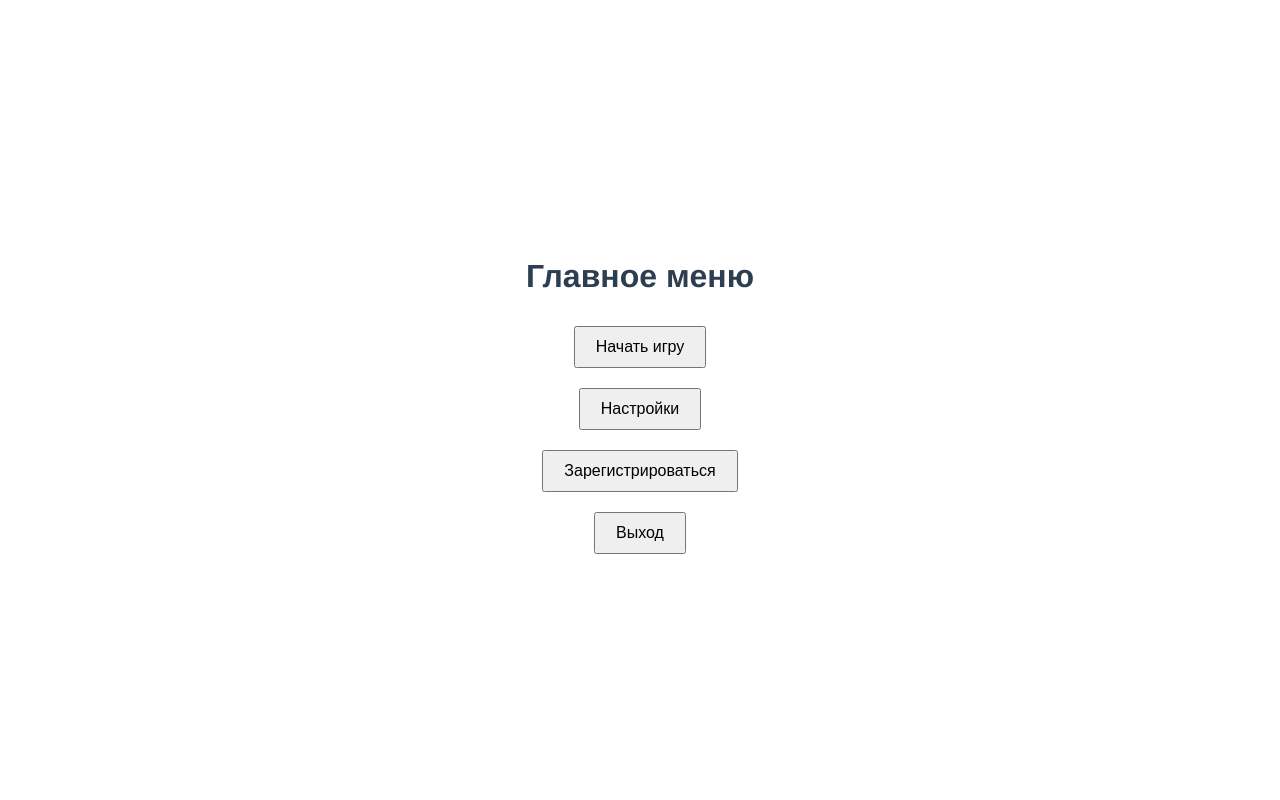
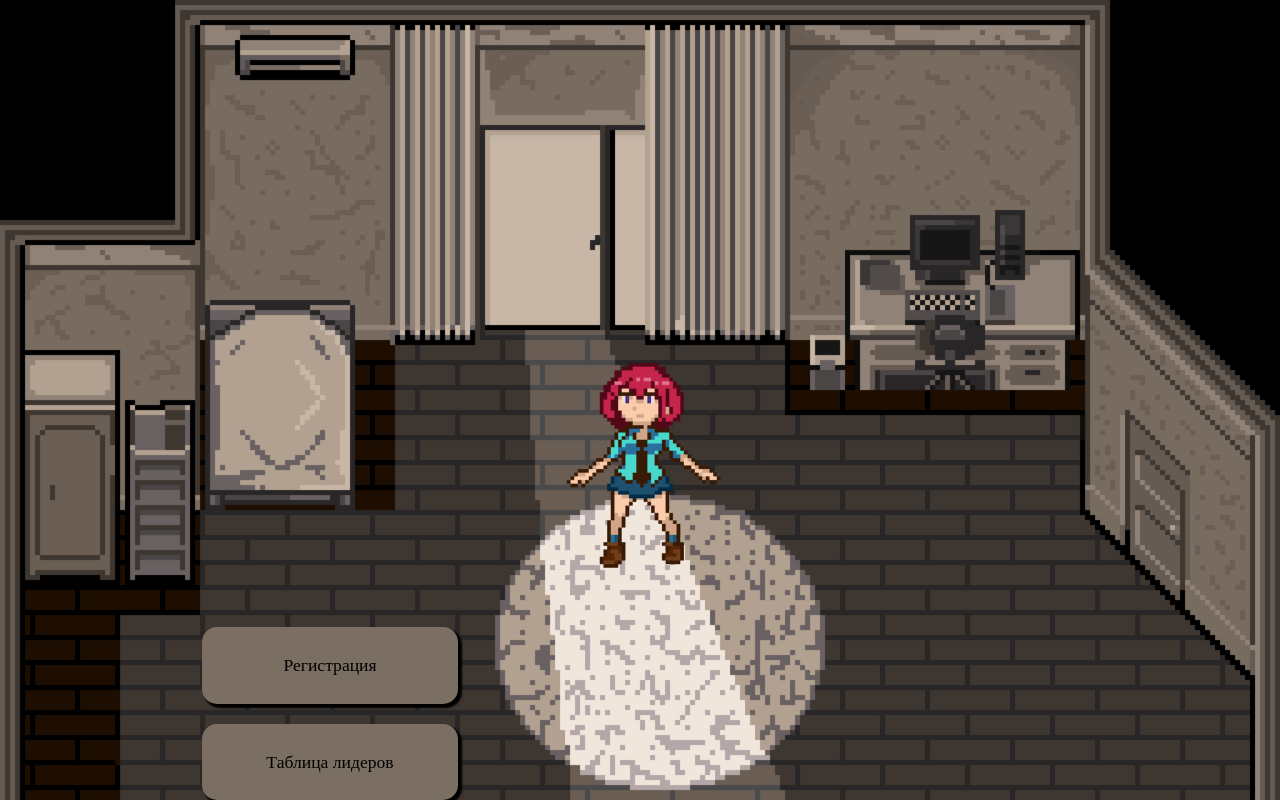
Before and after one commit to JopkaMuravya/Textorcist, a Vue app: page / in a window 1280 px wide. Built offline with nearby package versions, Linux system fonts and the light colour scheme.

Commit message:
add design main menu

```diff
--- a/src/components/MainMenu.vue
+++ b/src/components/MainMenu.vue
@@ -1,10 +1,34 @@
-<template>
+<!-- <template>
   <div class="main-menu">
     <h1>Главное меню</h1>
     <button @click="$router.push('/game')">Начать игру</button>
     <button @click="openSettings">Настройки</button>
     <button @click="$router.push('/register')">Зарегистрироваться</button>
     <button @click="exitGame">Выход</button>
+  </div>
+</template> -->
+<template>
+  <div class="main-menu">
+    <div class="player-cont"><img src="@/assets/main_character.png" alt="Персонаж" class="player"/></div>
+    <div id="button-container">
+      <div id="upper-container" class="btn-cont-div">
+        <button class = "menu-button" @click="$router.push('/register')">Регистрация</button>
+      </div>
+      <div id="middle-container" class="btn-cont-div">
+        <button class = "menu-button">Таблица лидеров</button>
+      </div>
+      <div id="bottom-container" class="btn-cont-div">
+        <div id="bottom-left">
+          <button class = "menu-button" @click="openSettings">Настройки</button>
+        </div>
+        <div id="bottom-middle">
+          <button class = "menu-button startgame-btn" @click="$router.push('/game')">Начать игру</button>
+        </div>
+        <div id="bottom-right">
+          <button class = "menu-button" @click="exitGame">Выход</button>
+        </div>
+      </div>
+    </div>
   </div>
 </template>
 
@@ -26,15 +50,93 @@ export default {
 
 <style scoped>
 .main-menu {
+  background-image: url("@/assets/background.png");
+  background-size: contain;
+  background-position: top;
+  background-repeat: no-repeat;
+
+  width: 100vw;
+  height: 75vw;
+
+  position:relative;
+}
+.player {
+  z-index: 100;
+  margin: auto;
+  width: 20vw;
+  height: 20vw;
+}
+.player-cont {
+  position: absolute;
+  width: 100%;
+  height: 100%;
+  display: flex;
+  align-items: center;
+}
+#button-container {
+  position: relative;
   display: flex;
   flex-direction: column;
+  bottom: 50px;
+
+  padding-left: auto;
+  padding-right: auto;
+  width: 100%;
+
+  position: absolute;
+}
+.btn-cont-div {
+  padding-left: 15%;
+  padding-right: 15%;
+  margin-top: 20px;
+}
+#bottom-container {
+  display: flex;
+  flex-direction: row;
+  justify-content: space-between;
   align-items: center;
-  justify-content: center;
-  height: 100vh;
+
+  margin-top: calc(20px - 1vw);
 }
-button {
-  margin: 10px;
-  padding: 10px 20px;
-  font-size: 16px;
+#middle-container {
+  display: flex;
+  justify-content: start;
 }
+#upper-container {
+  display: flex;
+  justify-content: start;
+}
+.menu-button {
+  background-color: #7B6E62;
+  font-size: 1.1rem;
+  border: #000000;
+  border-radius: 15px;
+  border-width: 100px;
+  stroke-width: 5px;
+  border-color: #000000;
+  box-shadow: 3px 3px 2px 1px #000000;
+
+  margin-left: 10px;
+  margin-right: 10px;
+  /* padding: 10px 20px; */
+  width: 20vw;
+  height: 6vw;
+
+  font-family: 'Pixy';
+}
+
+.startgame-btn {
+  width: 22vw;
+  height: 8vw;
+  font-size: 1.4rem;
+}
+
+.menu-button:hover {
+  box-shadow: 5px 5px 6px 1px #000000;
+}
+.menu-button:active {
+  transform: translateY(3px);
+  box-shadow: 5px 2px 3px 1px #000000;
+}
+
 </style>
```
